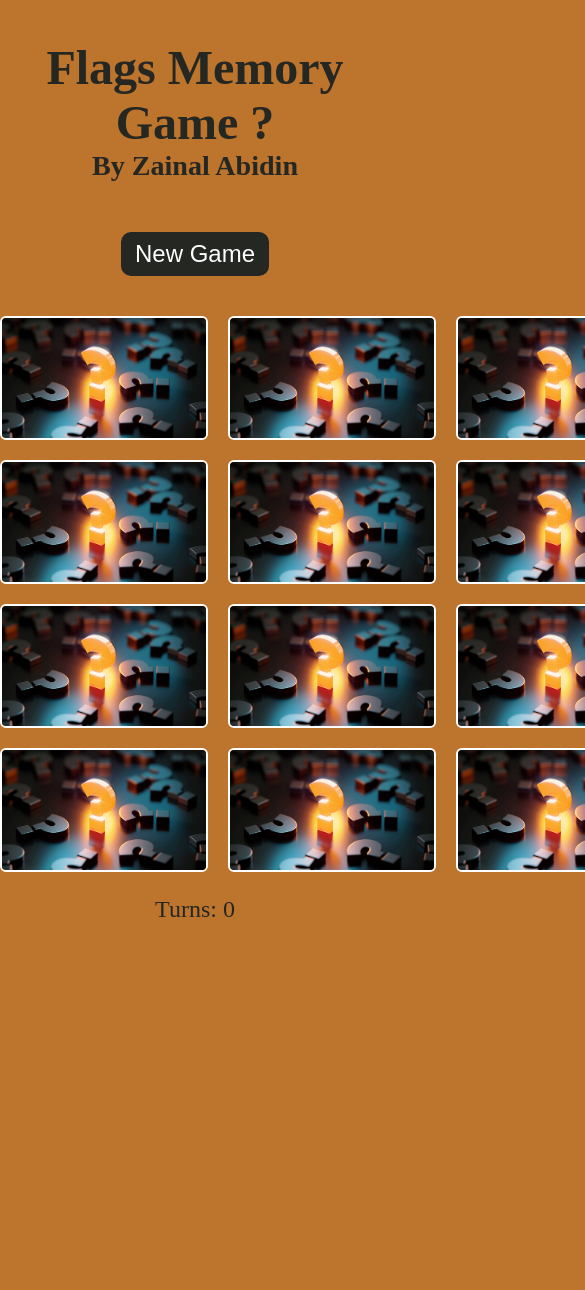
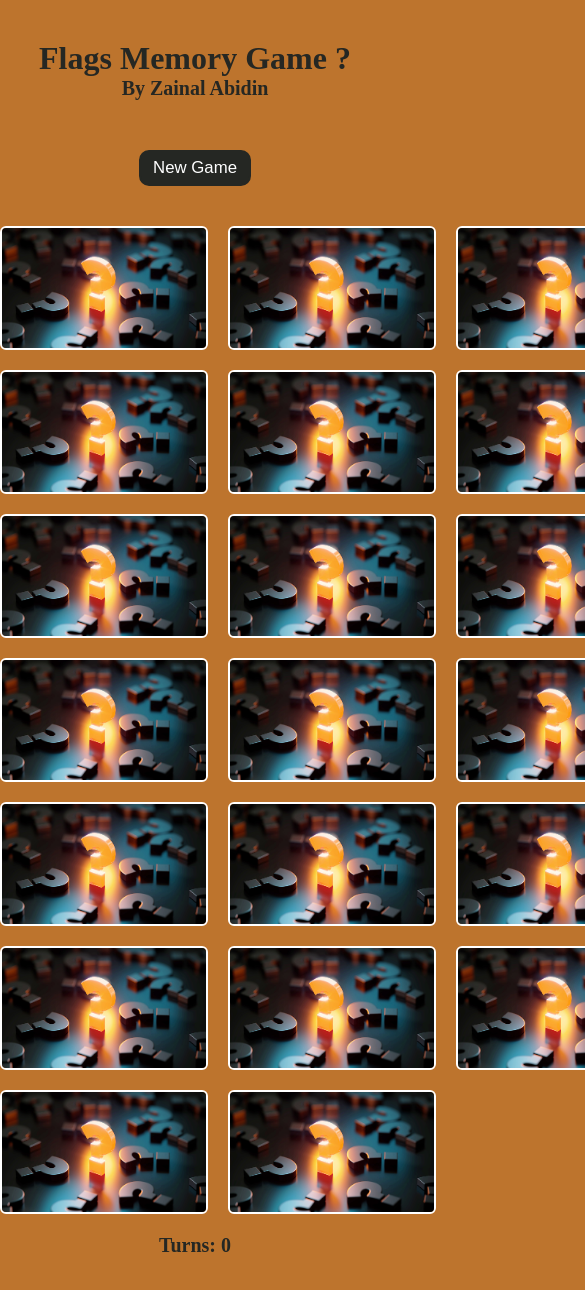
Before and after one commit to zabidin384/flagsmemorygame, a React (Create React App) app: page / in a window 390 px wide. Shown: the top 1290 px of the page, 585 px wide, since content can reach past the window. Before the commit the page ends 963 px from the top, so only its background shows below. Built offline with nearby package versions, Linux system fonts and the light colour scheme; a web font is replaced by a local one.

Commit message:
Update App.css

```diff
--- a/src/App.css
+++ b/src/App.css
@@ -4,6 +4,7 @@
 }
 .App h1 {
 	margin: 0;
+	font-weight: 900;
 }
 .App h3 {
 	margin: 0px;
@@ -28,3 +29,26 @@ button:hover {
 	grid-template-columns: 1fr 1fr 1fr 1fr 1fr;
 	grid-gap: 20px;
 }
+p {
+	font-weight: bold;
+}
+
+@media screen and (max-width: 480px) {
+	.App h1 {
+		font-size: 32px;
+	}
+	.App h3 {
+		font-size: 20px;
+	}
+	.card-grid {
+		display: grid;
+		grid-template-columns: 1fr 1fr 1fr;
+		place-items: center;
+	}
+	button {
+		font-size: 0.7em;
+	}
+	p {
+		font-size: 20px;
+	}
+}
```
